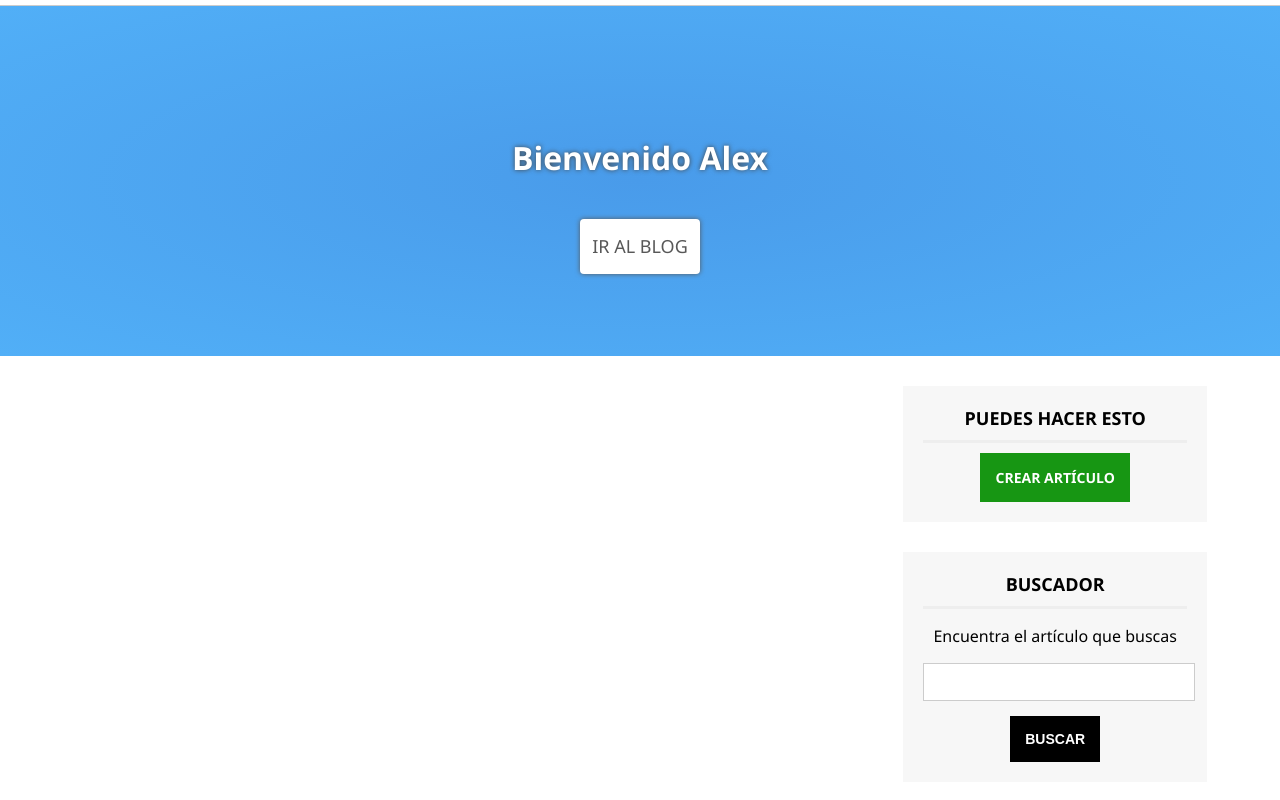
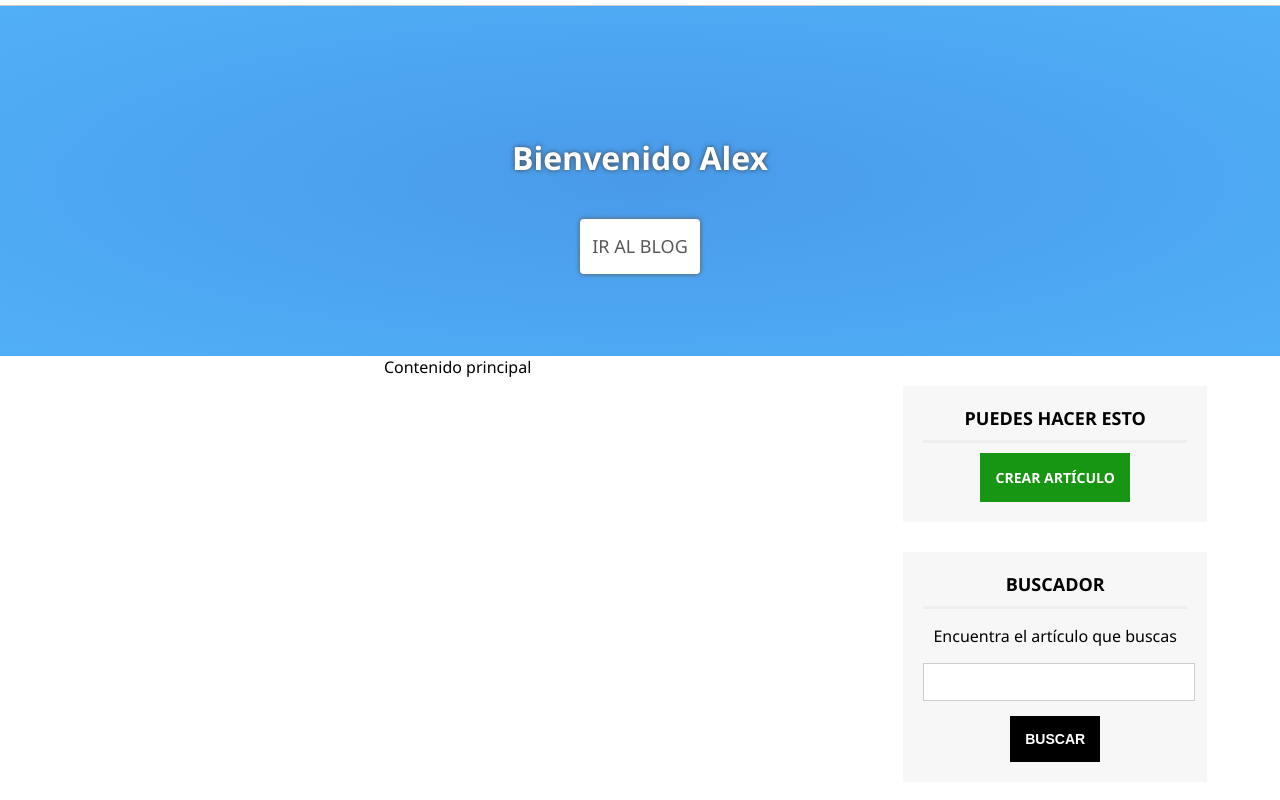
Before and after one commit to AleSkywaker/React_ALX, a React (Create React App) app: page / in a window 1280 px wide. Shown: the part 120-920 px from the top of the page. Built offline with nearby package versions, Linux system fonts and the light colour scheme.

Commit message:
new component sidebar

```diff
--- a/src/App.js
+++ b/src/App.js
@@ -12,7 +12,7 @@ function App() {
       <Slider />
       <div className="center">
         <section className="componentes">
-          <section id="content"></section>
+          <section id="content">Contenido principal</section>
         </section>
         <Sidebar />
       </div>
```
